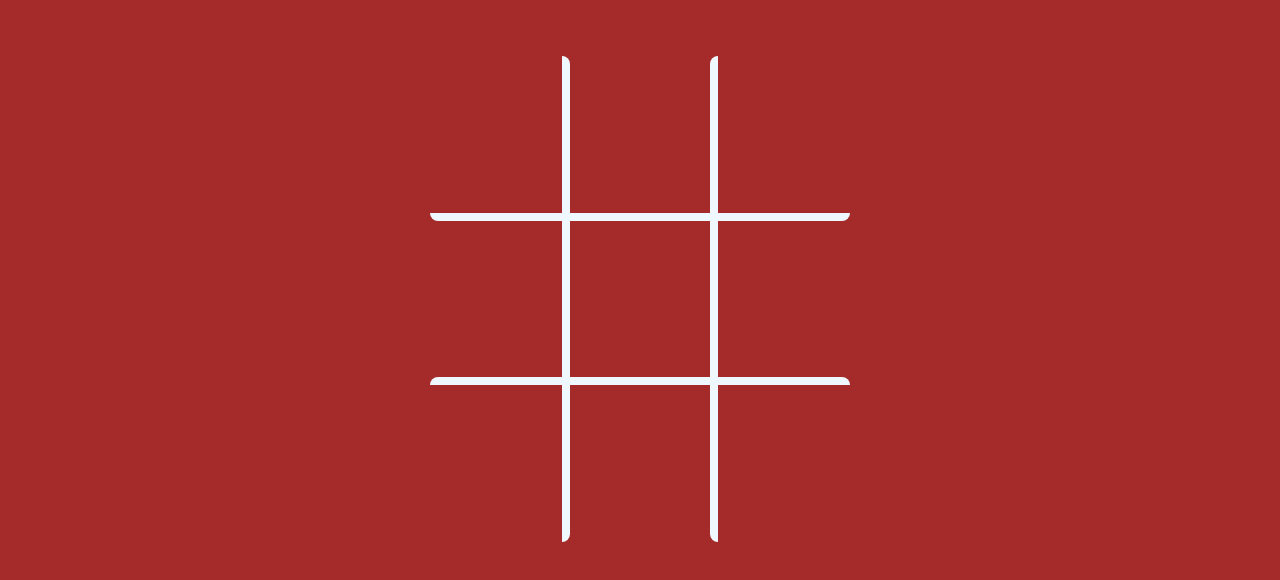
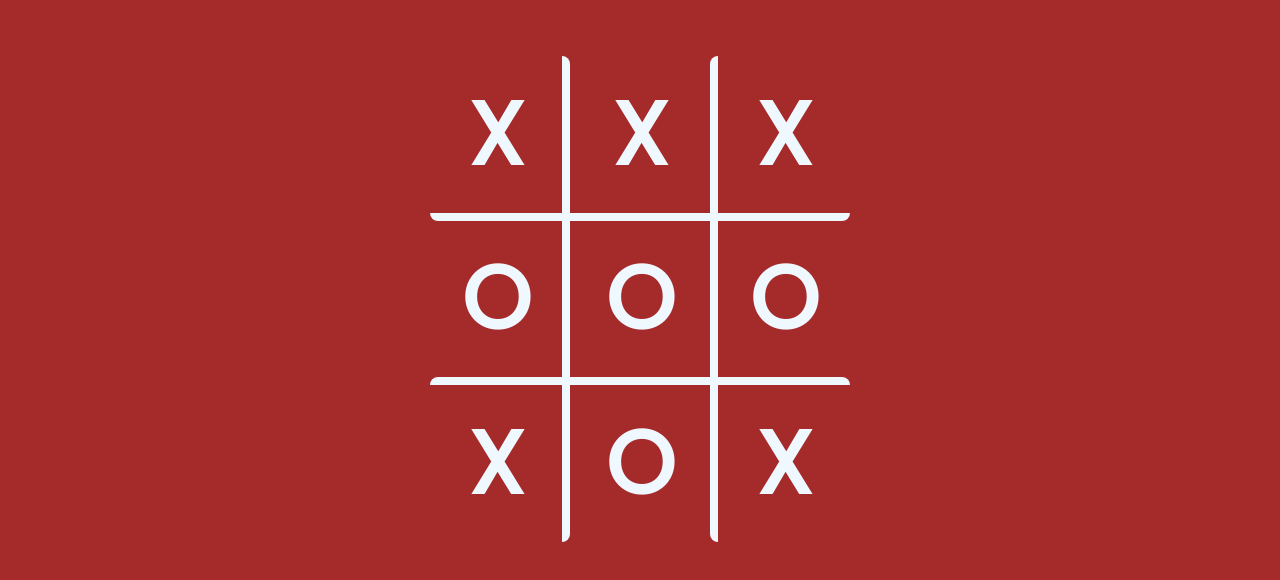
Before and after one commit to prabinbastakoti/TicTacToe, a plain HTML site: page index.html in a window 1280 px wide. Shown: the part 218-798 px from the top of the page. Drawn offline with Linux system fonts and the light colour scheme.

Commit message:
Increase Sign Font size

```diff
--- a/index.html
+++ b/index.html
@@ -22,15 +22,15 @@
 
             <div class="boardContainer">
 
-                <div class="field" data-index ="0"></div>
-                <div class="field" data-index ="1"></div>
-                <div class="field" data-index ="2"></div>
-                <div class="field" data-index ="3"></div>
-                <div class="field" data-index ="4"></div>
-                <div class="field" data-index ="5"></div>
-                <div class="field" data-index ="6"></div>
-                <div class="field" data-index ="7"></div>
-                <div class="field" data-index ="8"></div>
+                <div class="field" data-index ="0">X</div>
+                <div class="field" data-index ="1">X</div>
+                <div class="field" data-index ="2">X</div>
+                <div class="field" data-index ="3">O</div>
+                <div class="field" data-index ="4">O</div>
+                <div class="field" data-index ="5">O</div>
+                <div class="field" data-index ="6">X</div>
+                <div class="field" data-index ="7">O</div>
+                <div class="field" data-index ="8">X</div>
 
             </div>
 
--- a/style.css
+++ b/style.css
@@ -64,7 +64,7 @@ h3 {
     display: flex;
     justify-content: center;
     align-items: center;
-    font-size: 4rem;
+    font-size: 5.5rem;
     font-weight: bolder;
     color: aliceblue;
 }
```
